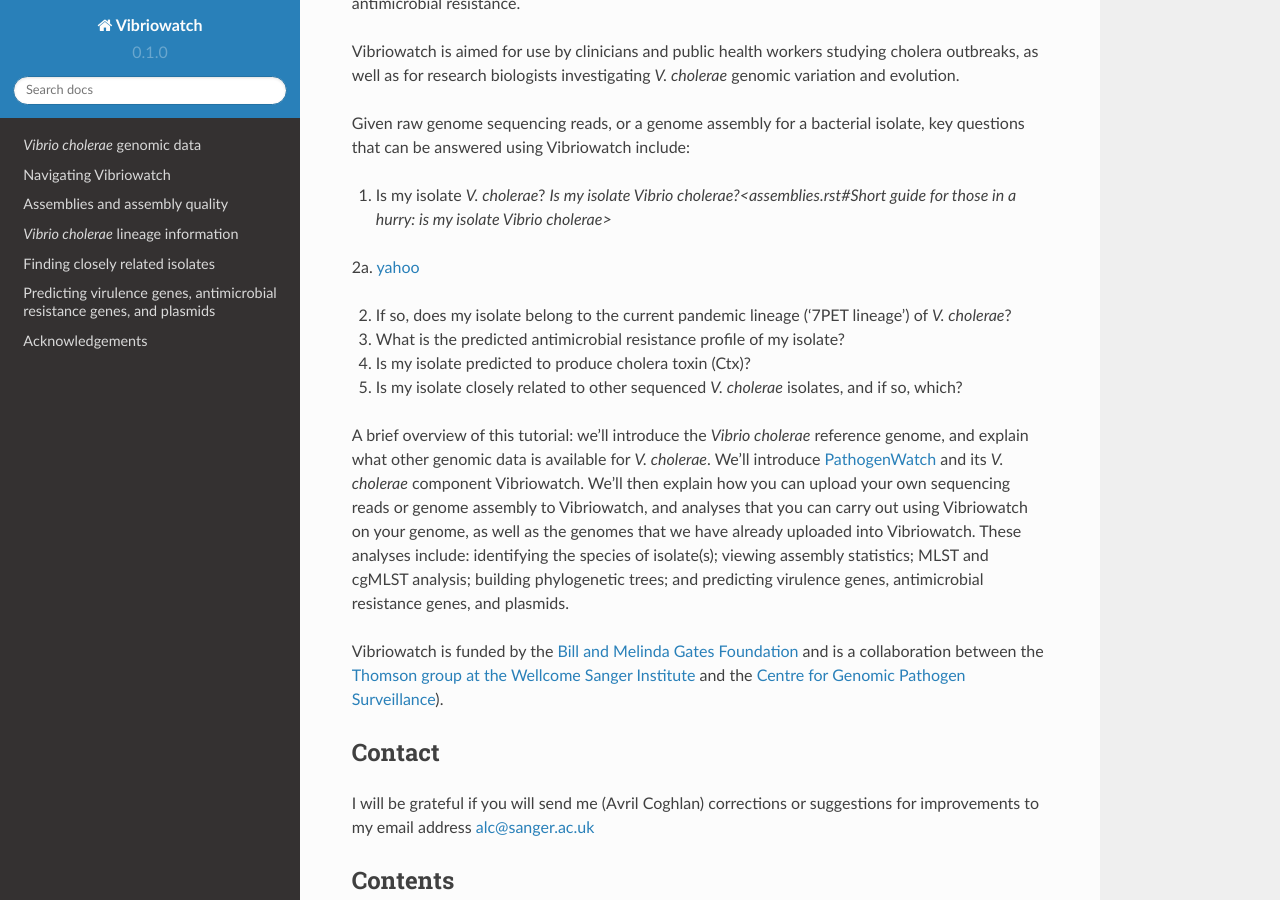
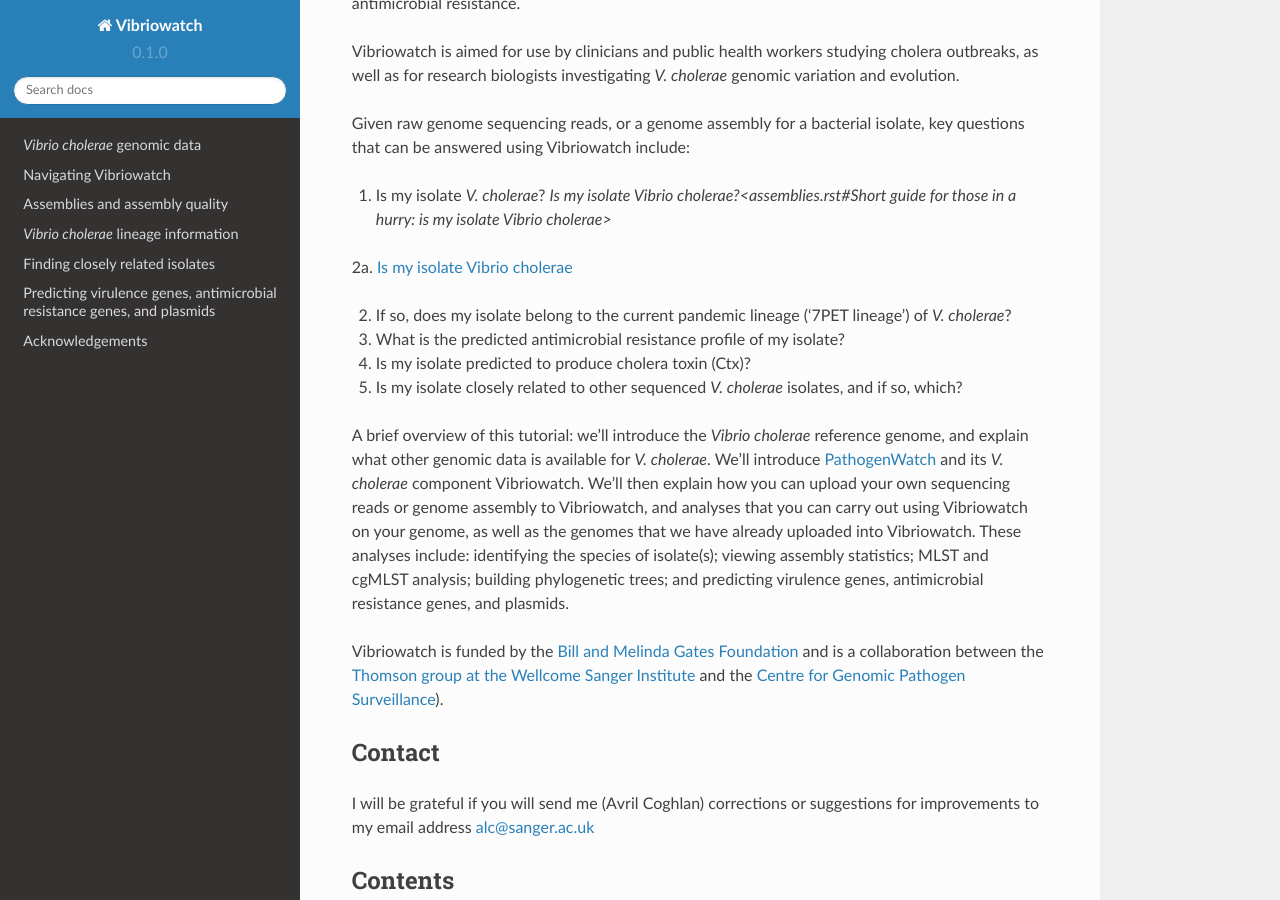
Before and after one commit to avrilcoghlan/vibriowatch, a Sphinx documentation site: the page built from docs/source/index.rst, in a window 1280 px wide and 900 px high, scrolled down 312 px. Built offline with Sphinx 7.4.7 and the Read the Docs theme 2.0.0, drawn with Linux system fonts in a browser that asks for light colours.

Commit message:
Update index.rst
Added link

```diff
--- a/docs/source/index.rst
+++ b/docs/source/index.rst
@@ -13,7 +13,7 @@ Given raw genome sequencing reads, or a genome assembly for a bacterial isolate,
 
 1. Is my isolate *V. cholerae*? `Is my isolate Vibrio cholerae?<assemblies.rst#Short guide for those in a hurry: is my isolate Vibrio cholerae>`
 
-2a. `yahoo <http://www.yahoo.com>`_
+2a. `Is my isolate Vibrio cholerae <https://vibriowatch.readthedocs.io/en/latest/assemblies.html#short-guide-for-those-in-a-hurry-is-my-isolate-vibrio-cholerae>`_
 
 2. If so, does my isolate belong to the current pandemic lineage ('7PET lineage') of *V. cholerae*?
 
```
